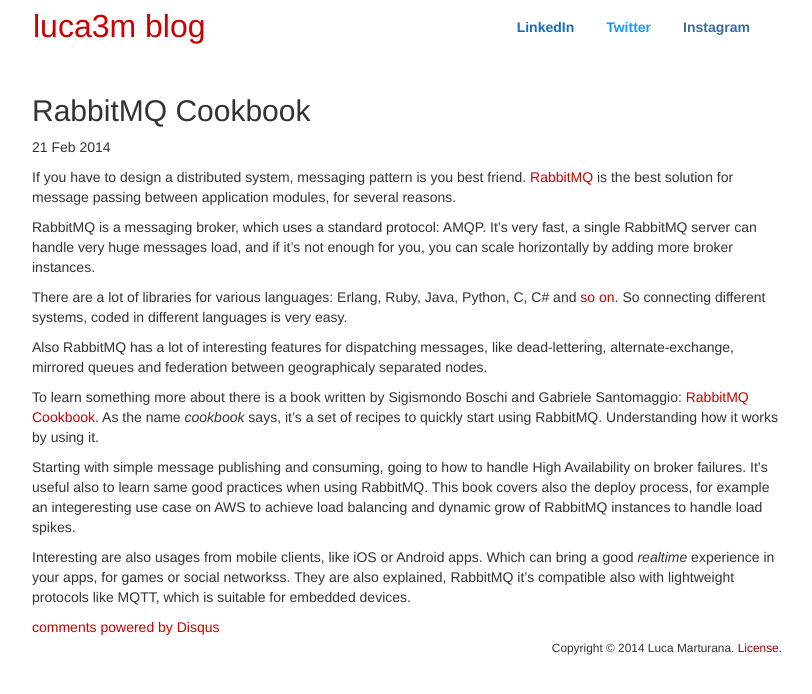
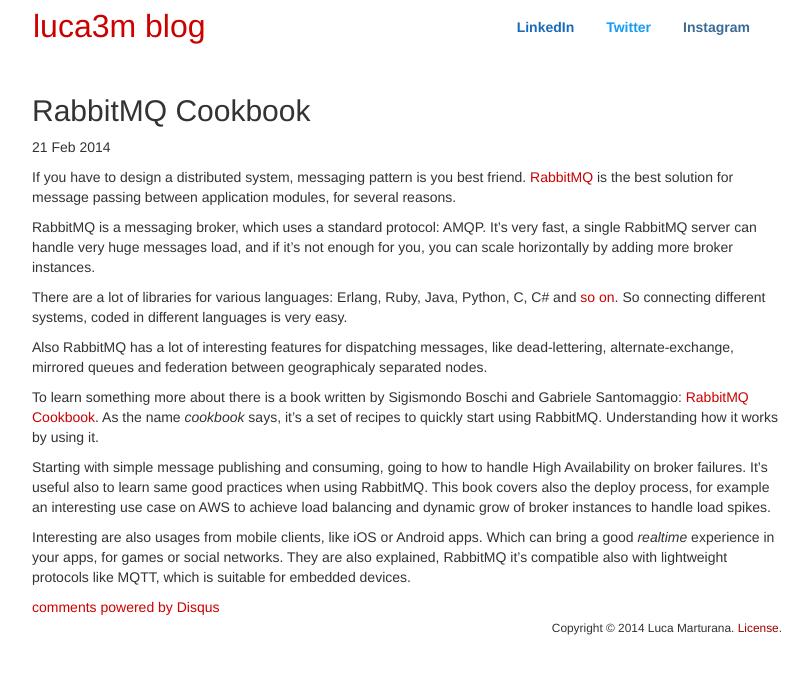
Before and after one commit to luca3m/luca3m.github.io, a Jekyll site: the page built from _posts/2014-03-04-rabbitmq-cookbook.md, in a window 1280 px wide. Shown: the top 694 px of the page, without its empty margins (233-1045 px from the left). Built offline with Jekyll 4.4.1, drawn with Linux system fonts in a browser that asks for light colours; Markdown is read by kramdown in place of the engine named in the settings; comment, search, counter and statistics services are not loaded.

Commit message:
Typos and renaming

```diff
--- a/_posts/2014-02-21-rabbitmq.md
+++ b/_posts/2014-03-04-rabbitmq-cookbook.md
@@ -17,6 +17,6 @@
 
 To learn something more about there is a book written by Sigismondo Boschi and Gabriele Santomaggio: [RabbitMQ Cookbook](http://www.packtpub.com/rabbitmq-cookbook/book). As the name _cookbook_ says, it's a set of recipes to quickly start using RabbitMQ. Understanding how it works by using it.
 
-Starting with simple message publishing and consuming, going to how to handle High Availability on broker failures. It's useful also to learn same good practices when using RabbitMQ. This book covers also the deploy process, for example an integeresting use case on AWS to achieve load balancing and dynamic grow of RabbitMQ instances to handle load spikes.
+Starting with simple message publishing and consuming, going to how to handle High Availability on broker failures. It's useful also to learn same good practices when using RabbitMQ. This book covers also the deploy process, for example an interesting use case on AWS to achieve load balancing and dynamic grow of broker instances to handle load spikes.
 
-Interesting are also usages from mobile clients, like iOS or Android apps. Which can bring a good _realtime_ experience in your apps, for games or social networkss. They are also explained, RabbitMQ it's compatible also with lightweight protocols like MQTT, which is suitable for embedded devices.
+Interesting are also usages from mobile clients, like iOS or Android apps. Which can bring a good _realtime_ experience in your apps, for games or social networks. They are also explained, RabbitMQ it's compatible also with lightweight protocols like MQTT, which is suitable for embedded devices.
```
